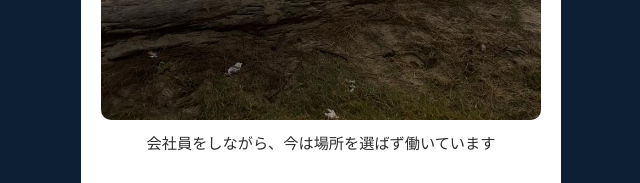
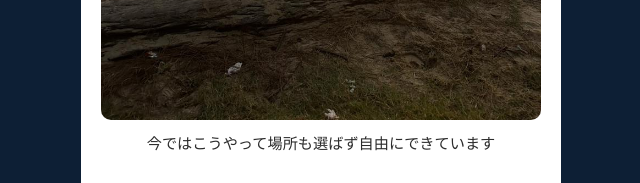
Before and after one commit to shiro-market/lp, a website: page index.html in a window 1280 px wide. Shown: the part 1800-1983 px from the top of the page, 319-959 px from the left. Drawn offline with Linux system fonts and the light colour scheme.

Commit message:
fix author caption text

```diff
--- a/index.html
+++ b/index.html
@@ -461,7 +461,7 @@
       onerror="this.style.display='none'; this.nextElementSibling.style.display='flex';"
     >
     <div class="author-img-fallback">画像を読み込めませんでした</div>
-    <p class="author-caption">会社員をしながら、今は場所を選ばず働いています</p>
+    <p class="author-caption">今ではこうやって場所も選ばず自由にできています</p>
 
     <h2>転職失敗、副業マイナス、それでも諦めなかった</h2>
 
```
